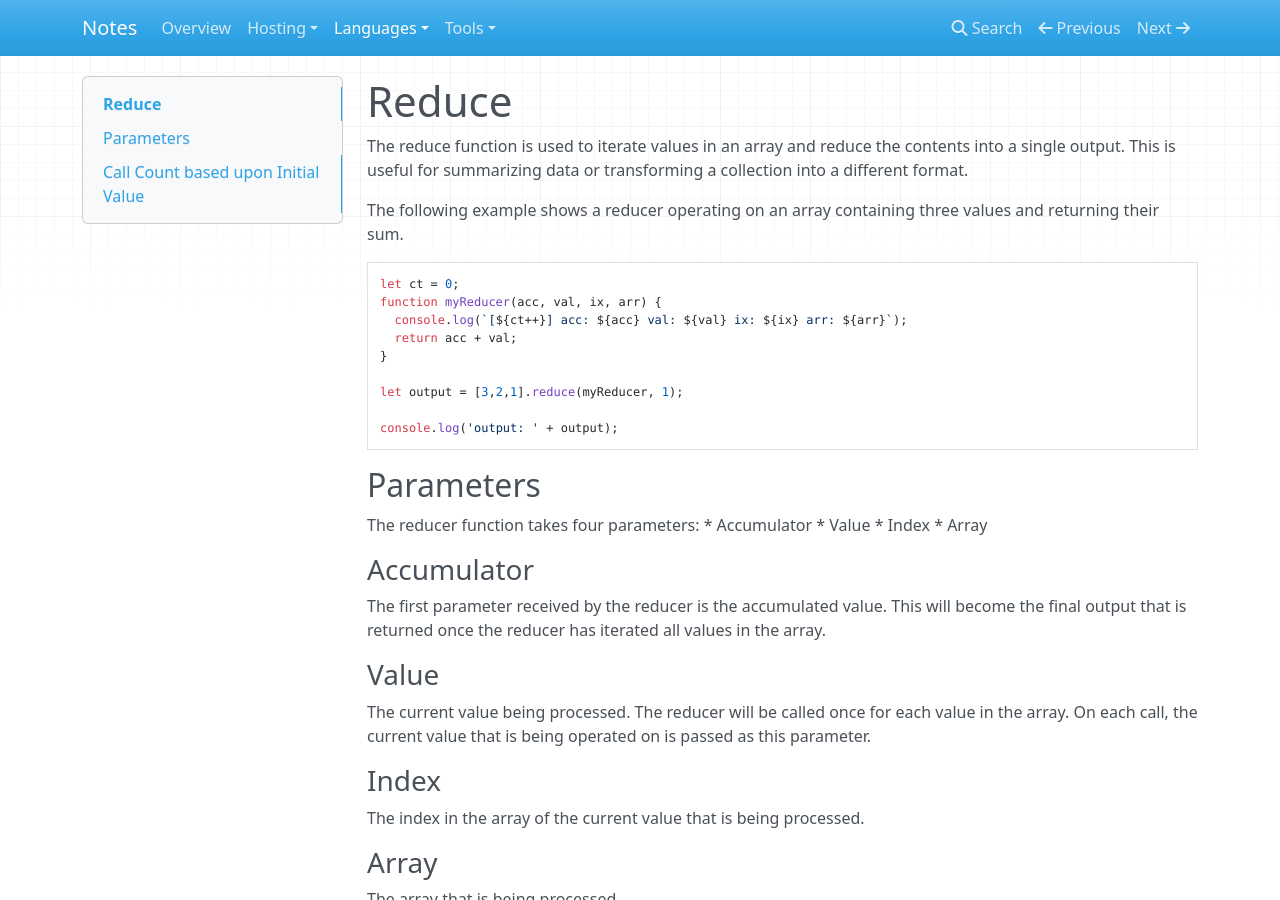
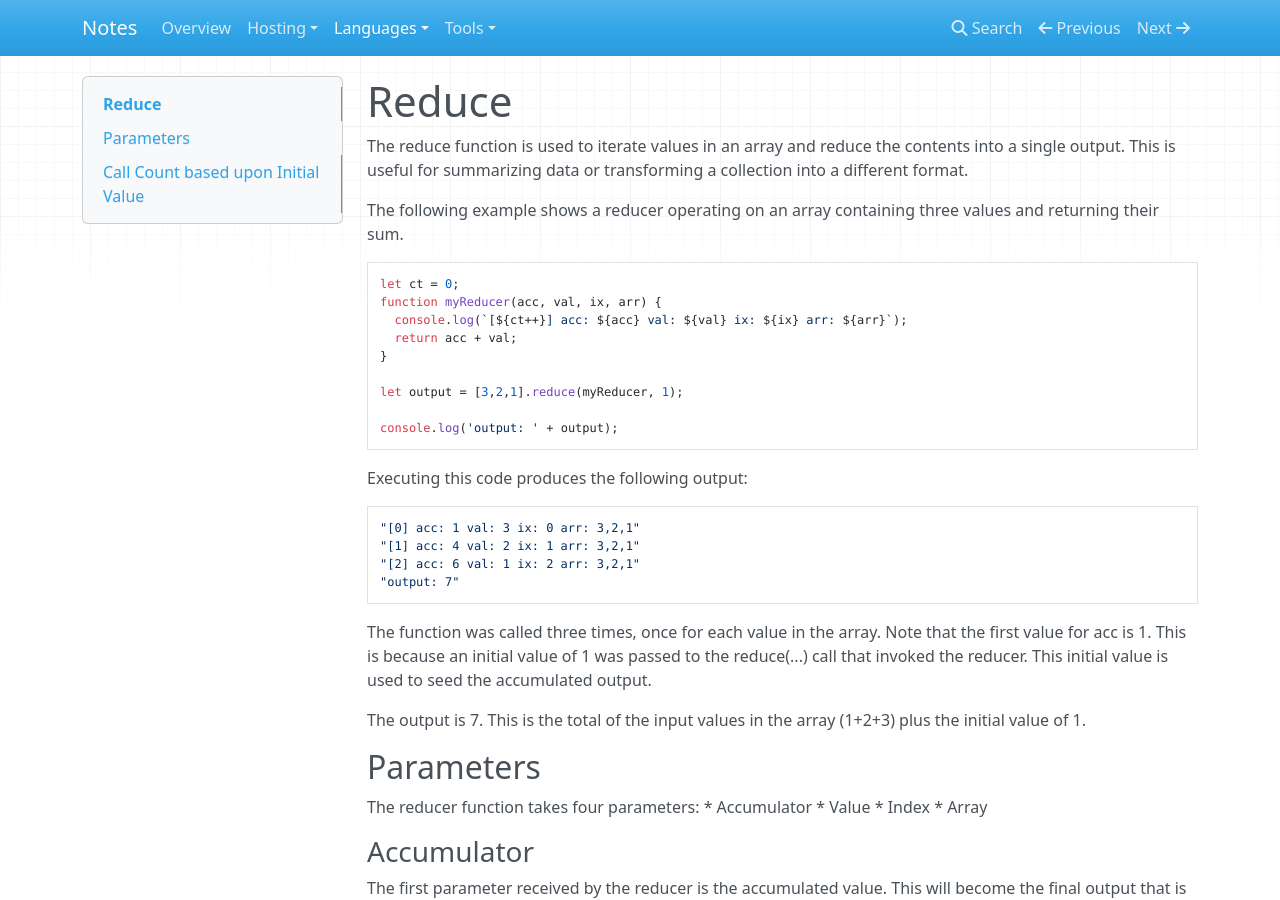
Before and after one commit to stuartthompson/notes, an MkDocs documentation site: the page built from docs/languages/javascript/reduce.md, in a window 1280 px wide and 900 px high. Built offline with MkDocs 1.6.1, drawn with Linux system fonts in a browser that asks for light colours; nearby versions of some CDN libraries.

Commit message:
JavaScript: Reduce - Additional Info
Additional information about the initial value and accumulated output.

````diff
--- a/docs/languages/javascript/reduce.md
+++ b/docs/languages/javascript/reduce.md
@@ -18,6 +18,23 @@ let output = [3,2,1].reduce(myReducer, 1);
 
 console.log('output: ' + output);
 ```
+
+Executing this code produces the following output:
+
+```
+"[0] acc: 1 val: 3 ix: 0 arr: 3,2,1"
+"[1] acc: 4 val: 2 ix: 1 arr: 3,2,1"
+"[2] acc: 6 val: 1 ix: 2 arr: 3,2,1"
+"output: 7"
+```
+
+The function was called three times, once for each value in the array. Note
+that the first value for acc is 1. This is because an initial value of 1 was
+passed to the reduce(...) call that invoked the reducer. This initial value is
+used to seed the accumulated output.
+
+The output is 7. This is the total of the input values in the array (1+2+3)
+plus the initial value of 1.
 
 ## Parameters
 
````
